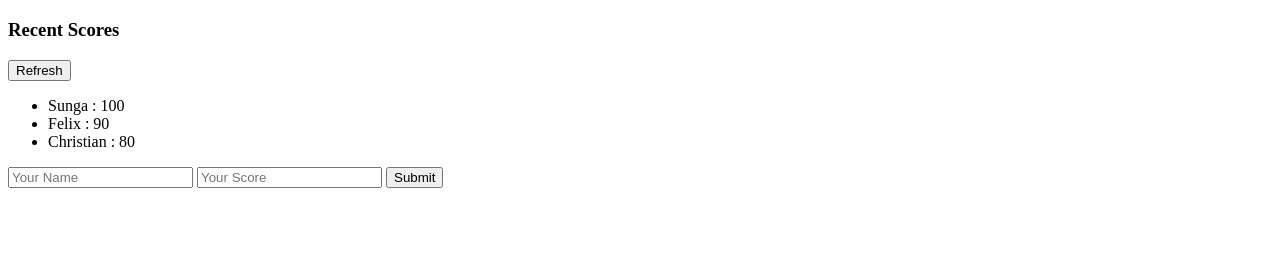
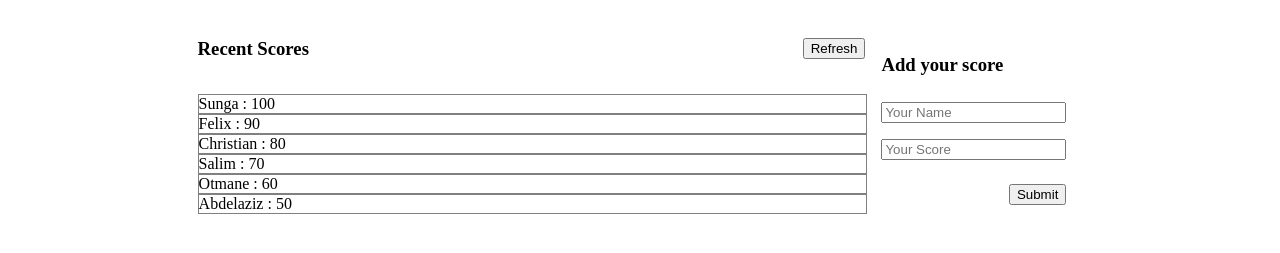
Before and after one commit to sunga12/Leaderboard, a website built with webpack: page src/index.html in a window 1280 px wide. Shown: the part 61-314 px from the top of the page. Built offline with nearby package versions, Linux system fonts and the light colour scheme.

Commit message:
Add styles

```diff
--- a/src/index.css
+++ b/src/index.css
@@ -0,0 +1,46 @@
+#leaderboard {
+  display: flex;
+  margin: auto;
+  width: 70%;
+}
+
+.scoreboard {
+  display: flex;
+  flex-direction: column;
+  width: 100%;
+}
+
+.recent-title {
+  display: flex;
+  align-items: center;
+  gap: 1rem;
+  justify-content: space-between;
+}
+
+.scores {
+  padding: 0;
+}
+
+li {
+  list-style-type: none;
+  border: 1px solid grey;
+  width: 100%;
+}
+
+form {
+  display: flex;
+  flex-direction: column;
+}
+
+form input {
+  margin: 0.5rem 0;
+}
+
+form button {
+  align-self: flex-end;
+  margin: 1rem 0;
+}
+
+.add-score {
+  margin: 1rem;
+}
--- a/src/index.html
+++ b/src/index.html
@@ -11,7 +11,7 @@
       <h1 class="title">Leaderboard</h1>
     </div>
 
-    <section id="leaderboad">
+    <section id="leaderboard">
 
       <div class="scoreboard">
         <div class="recent-title">
@@ -20,15 +20,11 @@
         </div>
 
         <ul class="scores">
-
         </ul>
-
-
-
-
       </div>
 
       <div class="add-score">
+        <h3>Add your score</h3>
         <form action="submit">
             <input type="text" name="name" id="new-name" placeholder="Your Name">
             <input type="text" name="score" id="new-score" placeholder="Your Score">
--- a/src/index.js
+++ b/src/index.js
@@ -14,6 +14,18 @@ const scores = [
   {
     name: 'Christian',
     score: 80
+  },
+  {
+    name: 'Salim',
+    score: 70
+  },
+  {
+    name: 'Otmane',
+    score: 60
+  },
+  {
+    name: 'Abdelaziz',
+    score: 50
   }
 ];
 
@@ -25,4 +37,4 @@ scores.forEach((entry) => {
     score.insertAdjacentHTML('beforeend', `${entry.name} : ${entry.score}`);
     scoreboard.appendChild(score);
 
-})
+});
```
Also changed, not shown: dist/index.html, dist/main.bundle.js.
